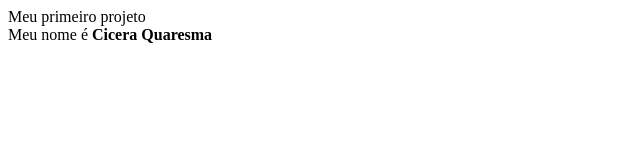
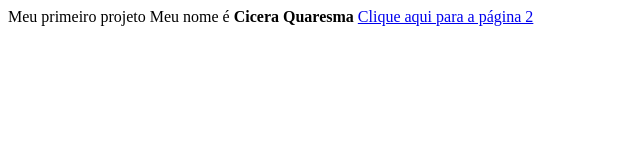
Before and after one commit to CiceraQS/TesteGitUCGestaoQualidade20251Seg, a plain HTML site: page index.html in a window 1280 px wide. Shown: the whole page, without its empty margins (0-640 px from the left). Drawn offline with Linux system fonts and the light colour scheme.

Commit message:
Nova funcionalidade e agora tenho uma segunda pagina

```diff
--- a/index.html
+++ b/index.html
@@ -4,7 +4,10 @@
     <title>Meu primeiro projeto</title>
   </head>
   <body>
-Meu primeiro projeto<br>
+Meu primeiro projeto
+
 Meu nome é <b>Cicera Quaresma</b>
+
+<a href="pagina2.html">Clique aqui para a página 2</a>
   </body>
 </html>
```
Also changed, not shown: pagina2.html (added, +9 -0 lines).
